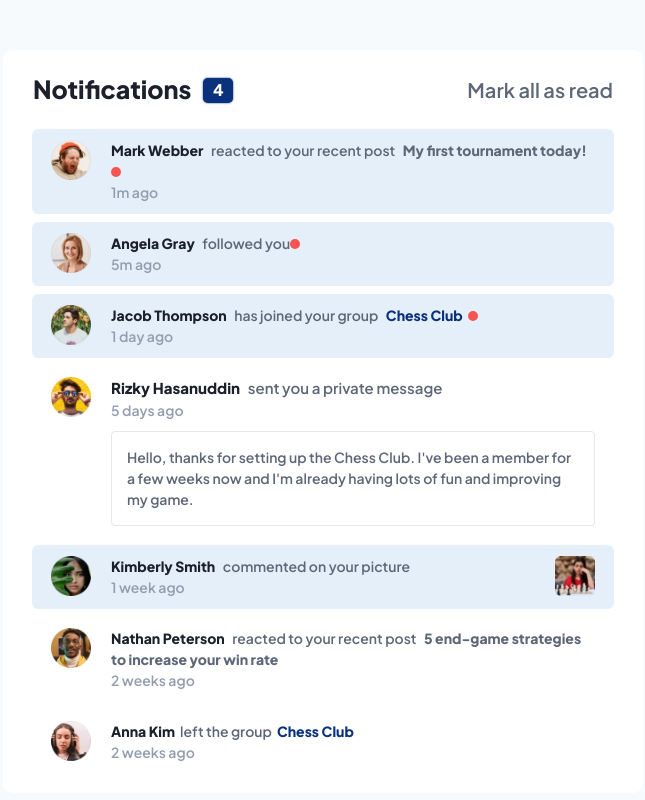
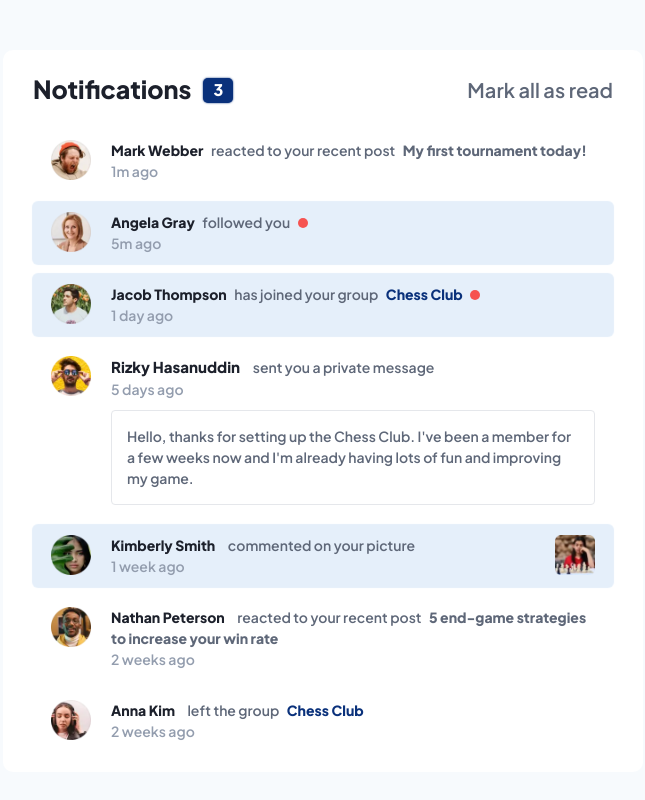
Before and after one commit to Jey223/notification-page-main, a website: page index.html in a window 1280 px wide. Both pictures are taken after a click on the link "My first tournament today!". Shown: the whole page, without its empty margins (317-962 px from the left). Drawn offline with Linux system fonts and the light colour scheme.

Commit message:
javascript added

```diff
--- a/index.html
+++ b/index.html
@@ -14,46 +14,81 @@
     @import url('https://fonts.googleapis.com/css2?family=Plus+Jakarta+Sans:wght@600;800&display=swap');
   </style>
 
+  <script src="./js/script.js" defer></script>
+
 </head>
 
 <body class="h-full w-screen my-[50px] md:flex md:justify-center md:items-center bg-white md:bg-very-light-grayish-blue m-[0] p-[0] font-myFont">
   <main class="w-full md:w-[80%] lg:w-[50%] md:bg-white px-[15px] md:py-[20px] md:px-[30px] md:rounded-[10px]">
     <section class="flex justify-between items-center md:h-10 mb-[20px]">
-      <div class="flex items-center font-extrabold"><h1 class="text-[16px] md:text-[25px] text-very-dark-blue mr-[8px] md:mr-[12px] "> Notifications </h1> <div class="flex items-center justify-center w-[25px] md:w-[30px] h-[22px] md:h-[25px] p-[5px] bg-blue text-white rounded-[5px] shadow-[0_0_2px_0px] shadow-blue">4</div></div>
-      <div class="text-dark-grayish-blue text-[14px] md:text-[20px] cursor-pointer">Mark all as read</div>
+      <div class="flex items-center font-extrabold">
+        <h1 class="text-[16px] md:text-[25px] text-very-dark-blue mr-[8px] md:mr-[12px] ">
+          Notifications
+        </h1>
+        <p class="flex items-center justify-center w-[25px] md:w-[30px] h-[22px] md:h-[25px] p-[5px] bg-blue text-white rounded-[5px] shadow-[0_0_2px_0px] shadow-blue"
+        id="num-of-msg">
+          4
+        </p>
+      </div>
+      <a class="text-dark-grayish-blue text-[14px] md:text-[20px] cursor-pointer hover:text-blue" id="mark-all">Mark all as read</a>
     </section>
 
     <section>
-      <div class="w-full h-full flex px-[12px] md:px-[18px] py-[6px] md:py-[10px] bg-light-grayish-blue-1 rounded-[5px] mb-[10px] shadow-[0_0_1px_1px] shadow-light-grayish-blue-1">
-        <div class="cursor-pointer w-[30px] h-[30px] md:w-10 md:h-10 mr-[10px] md:mr-[20px] rounded-[50%] flex-none"><img src="./assets/images/avatar-mark-webber.webp" alt="mark webber" class="object-cover"></div>
+      <!-- mark webber -->
+      <div class="msgbox w-full h-full flex px-[12px] md:px-[18px] py-[6px] md:py-[10px] bg-light-grayish-blue-1 rounded-[5px] mb-[10px] shadow-[0_0_1px_1px] shadow-light-grayish-blue-1">
+        <a class="cursor-pointer w-[30px] h-[30px] md:w-10 md:h-10 mr-[10px] md:mr-[20px] rounded-[50%] flex-none">
+          <img src="./assets/images/avatar-mark-webber.webp" alt="mark webber" class="object-cover">
+        </a>
         <div class=" text-[12px] md:text-[14px]">
-          <h2 class="text-very-dark-blue font-extrabold cursor-pointer">Mark Webber <span class="font-light text-dark-grayish-blue ml-[3px] md:ml-[5px] cursor-auto">reacted to your recent post <a href="#" class="font-extrabold text-dark-grayish-blue ml-[3px] md:ml-[5px] cursor-pointer">My first tournament today!</a></span> <span class="inline-block bg-red h-[10px] w-[10px] rounded-[50%] mt-[3px]"></span></h2>
+            <a class="text-very-dark-blue font-extrabold cursor-pointer hover:text-blue">
+              Mark Webber
+            </a>
+            <span class="font-light text-dark-grayish-blue ml-[3px] md:ml-[5px] cursor-auto">
+              reacted to your recent post
+            </span>
+            <a href="#" class="font-extrabold text-dark-grayish-blue ml-[3px] md:ml-[5px] cursor-pointer hover:text-blue">
+                My first tournament today!
+            </a>
+            <span class="red-dot inline-block bg-red h-[10px] w-[10px] rounded-[50%] mt-[3px]"></span>
           <p class="text-grayish-blue">1m ago</p>
         </div>
       </div>
 
-      <div class=" w-full h-full flex px-[12px] md:px-[18px] py-[6px] md:py-[10px] bg-light-grayish-blue-1 rounded-[5px] mb-[10px] shadow-[0_0_1px_1px] shadow-light-grayish-blue-1">
-        <div class="cursor-pointer flex-none w-[30px] h-[30px] md:w-10 md:h-10 mr-[10px] md:mr-[20px] rounded-[50%]"><img src="./assets/images/avatar-angela-gray.webp" alt="angela gray" class="object-cover"></div>
+      <!-- angela gray -->
+      <div class="msgbox w-full h-full flex px-[12px] md:px-[18px] py-[6px] md:py-[10px] bg-light-grayish-blue-1 rounded-[5px] mb-[10px] shadow-[0_0_1px_1px] shadow-light-grayish-blue-1">
+        <a class="cursor-pointer flex-none w-[30px] h-[30px] md:w-10 md:h-10 mr-[10px] md:mr-[20px] rounded-[50%]">
+          <img src="./assets/images/avatar-angela-gray.webp" alt="angela gray" class="object-cover"></a>
         <div class="text-[12px] md:text-[14px]">
-          <h2 class="text-very-dark-blue font-extrabold cursor-pointer">Angela Gray <span class="font-light text-dark-grayish-blue ml-[3px] md:ml-[5px] cursor-auto">followed you</span><span class="inline-block bg-red h-[10px] w-[10px] rounded-[50%] mt-[3px]"></span></h2>
+            <a class="text-very-dark-blue font-extrabold cursor-pointer hover:text-blue">
+              Angela Gray
+            </a>
+            <span class="font-light text-dark-grayish-blue ml-[3px] md:ml-[5px] cursor-auto">followed you</span>
+            <span class="red-dot inline-block bg-red h-[10px] w-[10px] rounded-[50%] mt-[3px] ml-[5px]"></span>
           <p class="text-grayish-blue">5m ago</p>
         </div>
       </div>
 
-      <div class="w-full h-full flex px-[12px] md:px-[18px] py-[6px] md:py-[10px] bg-light-grayish-blue-1 rounded-[5px] mb-[10px] shadow-[0_0_1px_1px] shadow-light-grayish-blue-1">
-        <div class="cursor-pointer flex-none w-[30px] h-[30px] md:w-10 md:h-10 mr-[10px] md:mr-[20px] rounded-[50%]"><img src="./assets/images/avatar-jacob-thompson.webp" alt="Jacob Thompson" class="object-cover"></div>
+      <div class="msgbox w-full h-full flex px-[12px] md:px-[18px] py-[6px] md:py-[10px] bg-light-grayish-blue-1 rounded-[5px] mb-[10px] shadow-[0_0_1px_1px] shadow-light-grayish-blue-1">
+        <a class="cursor-pointer flex-none w-[30px] h-[30px] md:w-10 md:h-10 mr-[10px] md:mr-[20px] rounded-[50%]">
+          <img src="./assets/images/avatar-jacob-thompson.webp" alt="Jacob Thompson" class="object-cover"></a>
         <div class="text-[12px] md:text-[14px]">
-          <h2 class="text-very-dark-blue font-extrabold cursor-pointer"> Jacob Thompson <span class="font-light text-dark-grayish-blue ml-[3px] md:ml-[5px] cursor-auto"> has joined your group <a href="#" class="font-extrabold text-blue ml-[3px] md:ml-[5px]">Chess Club</a></span><span class="inline-block bg-red h-[10px] w-[10px] rounded-[50%] mt-[3px] ml-[5px]"></span></h2>
-          <p class="text-grayish-blue"> 1 day ago</p>
+            <a class="text-very-dark-blue font-extrabold cursor-pointer hover:text-blue">
+            Jacob Thompson
+            </a>
+            <span class="font-light text-dark-grayish-blue ml-[3px] md:ml-[5px] cursor-auto"> has joined your group </span>
+            <a href="#" class="font-extrabold text-blue ml-[3px] md:ml-[5px]">Chess Club</a>
+            <span class="red-dot inline-block bg-red h-[10px] w-[10px] rounded-[50%] mt-[3px] ml-[5px]"></span>
+            <p class="text-grayish-blue"> 1 day ago</p>
         </div>
       </div>
 
       <div class="w-full h-full mb-[10px] bg-white py-[6px] md:py-[10px] px-[12px] md:px-[18px] flex">
         <div class="cursor-pointer flex-none w-[30px] h-[30px] md:w-10 md:h-10 mr-[10px] md:mr-[20px] rounded-[50%]"><img src="./assets/images/avatar-rizky-hasanuddin.webp" alt="Rizky Hasanuddin" class="object-cover"></div>
         <div class="text-[12px] md:text-[14px]">
-          <h2 class="mr-[5px] text-very-dark-blue font-extrabold text-[12px] md:text-[15px] cursor-pointer"> Rizky Hasanuddin <span class="font-light text-dark-grayish-blue ml-[5px] cursor-auto"> sent you a private message</span></h2>
+            <span class="mr-[5px] text-very-dark-blue font-extrabold text-[12px] md:text-[15px] cursor-pointer hover:text-blue"> Rizky Hasanuddin </span>
+            <span class="font-light text-dark-grayish-blue ml-[5px] cursor-auto"> sent you a private message</span>
           <p class="text-grayish-blue"> 5 days ago</p>
-          <div class="border-text-grayish-blue border-solid border-[1px] p-[15px] mt-[10px] rounded-[4px]">
+          <div class="border-text-grayish-blue border-solid border-[1px] p-[15px] mt-[10px] rounded-[4px] hover:bg-light-grayish-blue-2">
             <p class="cursor-pointer text-dark-grayish-blue">
               Hello, thanks for setting up the Chess Club. I've been a member for a few weeks now and
               I'm already having lots of fun and improving my game.
@@ -62,21 +97,28 @@
         </div>
       </div>
 
-      <div class="flex justify-between px-[12px] md:px-[18px] py-[6px] md:py-[10px] bg-light-grayish-blue-1 rounded-[5px] mb-[10px] shadow-[0_0_1px_1px] shadow-light-grayish-blue-1">
+      <div class="msgbox flex justify-between px-[12px] md:px-[18px] py-[6px] md:py-[10px] bg-light-grayish-blue-1 rounded-[5px] mb-[10px] shadow-[0_0_1px_1px] shadow-light-grayish-blue-1">
         <div class="flex">
-          <div class="cursor-pointer flex-none w-[30px] h-[30px] md:w-10 md:h-10 mr-[10px] md:mr-[20px] rounded-[50%]"><img src="./assets/images/avatar-kimberly-smith.webp" alt="Kimberly Smith" class="object-cover"></div>
+          <a class="cursor-pointer flex-none w-[30px] h-[30px] md:w-10 md:h-10 mr-[10px] md:mr-[20px] rounded-[50%]">
+            <img src="./assets/images/avatar-kimberly-smith.webp" alt="Kimberly Smith" class="object-cover">
+          </a>
           <div class="text-[12px] md:text-[14px]">
-              <h2 class="mr-[5px] text-very-dark-blue font-extrabold cursor-pointer"> Kimberly Smith  <span class="font-light text-dark-grayish-blue ml-[5px] cursor-auto"> commented on your picture</span></h2>
+              <a class="mr-[5px] text-very-dark-blue font-extrabold cursor-pointer hover:text-blue"> Kimberly Smith </a>
+              <span class="font-light text-dark-grayish-blue ml-[5px] cursor-auto"> commented on your picture</span>
               <p class="text-grayish-blue"> 1 week ago</p>
           </div>
         </div>
-        <div class="flex-none w-[40px] h-[40px] rounded-[10px] cursor-pointer"><img src="./assets/images/image-chess.webp" alt="chess" class="object-cover"></div>
+        <a class="flex-none w-[40px] h-[40px] rounded-[10px] cursor-pointer"><img src="./assets/images/image-chess.webp" alt="chess" class="object-cover"></a>
       </div>
 
       <div class="flex px-[12px] md:px-[18px] py-[6px] md:py-[10px] mb-[10px]">
         <div class="cursor-pointer flex-none w-[30px] h-[30px] md:w-10 md:h-10 mr-[20px] rounded-[50%]"><img src="./assets/images/avatar-nathan-peterson.webp" alt="mark webber" class="object-cover"></div>
         <div class="text-[12px] md:text-[14px]">
-          <h2 class="mr-[5px] text-very-dark-blue font-extrabold cursor-pointer">Nathan Peterson <span class="font-light text-dark-grayish-blue ml-[5px] cursor-auto">reacted to your recent post  <a href="#" class="font-extrabold text-dark-grayish-blue ml-[5px]">5 end-game strategies to increase your win rate</a></span></h2>
+            <span class="mr-[5px] text-very-dark-blue font-extrabold cursor-pointer hover:text-blue">Nathan Peterson </span>
+            <span class="font-light text-dark-grayish-blue ml-[5px] cursor-auto">reacted to your recent post  </span>
+              <a href="#" class="font-extrabold text-dark-grayish-blue ml-[5px] hover:text-blue">
+                5 end-game strategies to increase your win rate
+              </a>
           <p class="text-grayish-blue"> 2 weeks ago</p>
         </div>
       </div>
@@ -84,7 +126,9 @@
       <div class="flex px-[18px] py-[10px]">
         <div class="cursor-pointer flex-none w-[30px] h-[30px] md:w-10 md:h-10 mr-[20px] rounded-[50%]"><img src="./assets/images/avatar-anna-kim.webp" alt="mark webber" class="object-cover"></div>
         <div class="text-[12px] md:text-[14px]">
-          <h2 class="mr-[5px] text-very-dark-blue font-extrabold cursor-pointer">Anna Kim<span class="font-light text-dark-grayish-blue ml-[5px] cursor-auto">left the group<a href="#" class="font-extrabold text-blue ml-[5px]">Chess Club</a></span></h2>
+            <span class="mr-[5px] text-very-dark-blue font-extrabold cursor-pointer hover:text-blue">Anna Kim</span>
+            <span class="font-light text-dark-grayish-blue ml-[5px] cursor-auto ">left the group </span>
+            <a href="#" class="font-extrabold text-blue ml-[5px]">Chess Club</a>
           <p class="text-grayish-blue"> 2 weeks ago</p>
         </div>
       </div>
--- /dev/null
+++ b/js/script.js
@@ -0,0 +1,60 @@
+const markAll = document.getElementById('mark-all');
+const msgBoxs = document.querySelectorAll('.msgbox');
+const numMsg = document.getElementById('num-of-msg')
+
+function removeMessages() {
+    msgBoxs.forEach((msgBox) => {
+        const redDot = msgBox.querySelector('.red-dot')
+        msgBox.style.backgroundColor = 'white';
+        msgBox.style.boxShadow = 'none';
+        if(redDot) {
+            redDot.style.display = 'none';
+            console.log(redDot);
+        }
+    })
+}
+
+const readAll = () => {
+    if(numMsg.innerHTML != '0') {
+        numMsg.textContent = '0'
+            removeMessages();
+    }
+
+}
+
+
+msgBoxs.forEach((msgBox) => {
+    const aTags = msgBox.querySelectorAll('a');
+    const redDot = msgBox.querySelector('.red-dot')
+
+    aTags.forEach ((aTag) => {
+        aTag.addEventListener('click', () => {
+            if ((msgBox.style.backgroundColor != 'white') && (msgBox.style.boxShadow != 'none')){
+                msgBox.style.backgroundColor = 'white';
+                msgBox.style.boxShadow = 'none';
+                if(redDot) {
+                    redDot.style.display = 'none';
+                    console.log(redDot);
+                }
+                const numMsgValue = numMsg.innerHTML;
+                const num = parseInt(numMsgValue);
+                const numValue = num - 1;
+                console.log(numValue)
+                numMsg.textContent = numValue;
+            }
+
+
+        });
+    })
+
+})
+
+markAll.addEventListener('click', readAll)
+
+// if (!('Notification' in window)) {
+//     alert('This browser does not suppoert system notification');
+// }
+
+// Notification.requestPermission().then(function(permission) {
+//     console.log(permission);
+// })
```
Also changed, not shown: new.js (deleted), tailwindstyle.css, 1 other file.
